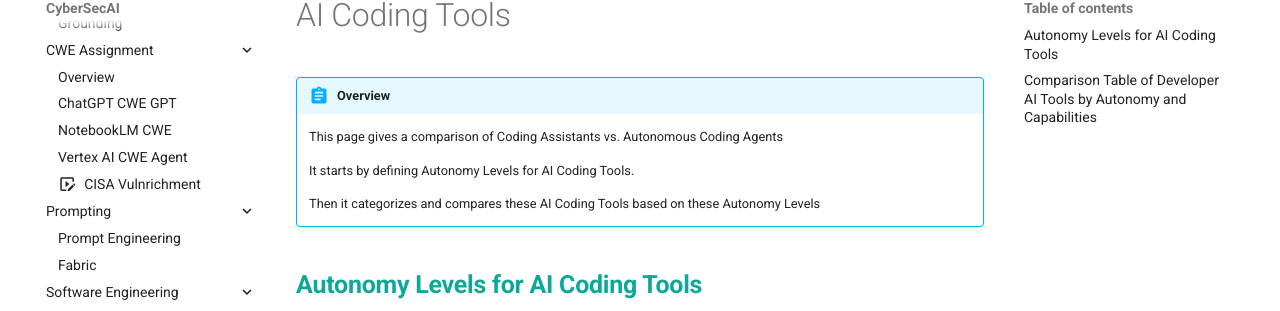
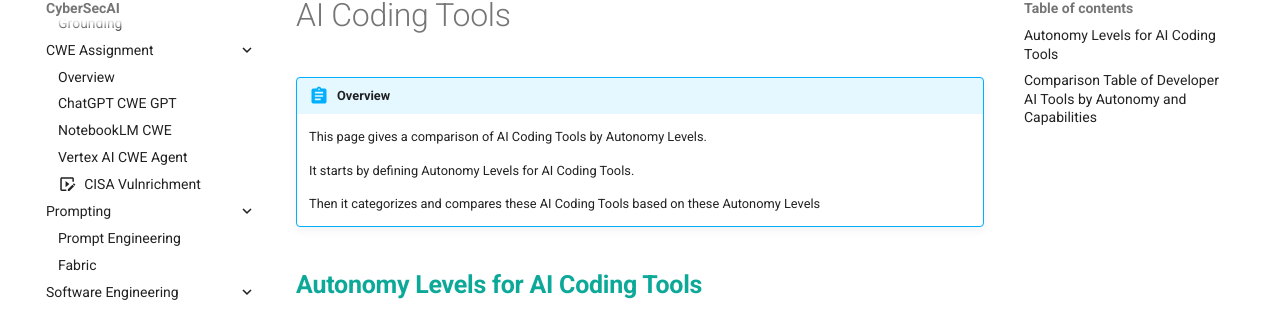
Before and after one commit to CyberSecAI/CyberSecAI.github.io, an MkDocs documentation site: the page built from docs/software/code/code_assistant_agents.md, in a window 1280 px wide and 900 px high. Shown: the part 149-460 px from the top of the window. Built offline with MkDocs 1.6.1 and Material for MkDocs 9.7.7, drawn with Linux system fonts in a browser that asks for light colours; comment, search, counter and statistics services are not loaded.

Commit message:
coding intro

```diff
--- a/docs/software/code/code_assistant_agents.md
+++ b/docs/software/code/code_assistant_agents.md
@@ -2,7 +2,7 @@
 
 !!! abstract "Overview"
 
-    This page gives a comparison of Coding Assistants vs. Autonomous Coding Agents
+    This page gives a comparison of AI Coding Tools by Autonomy Levels.
 
     It starts by defining Autonomy Levels for AI Coding Tools.
 
```
